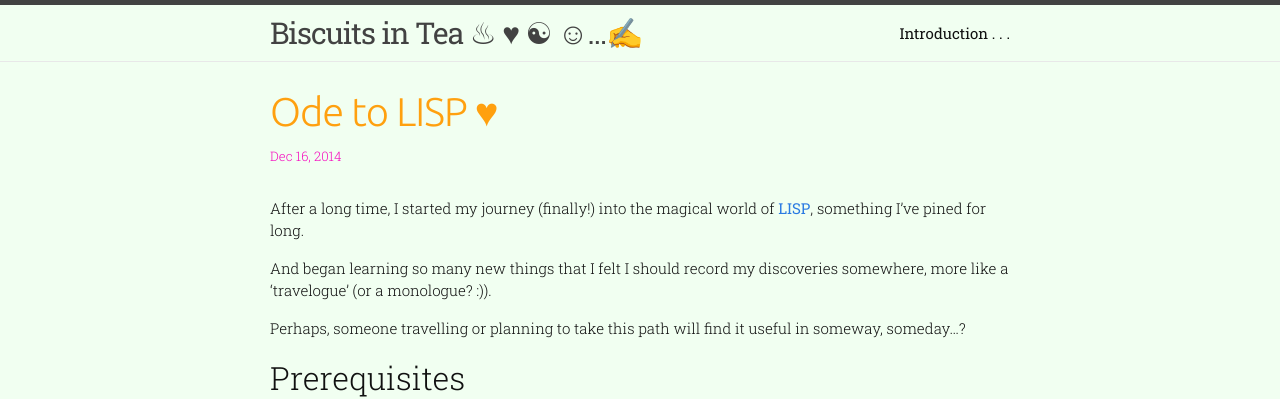
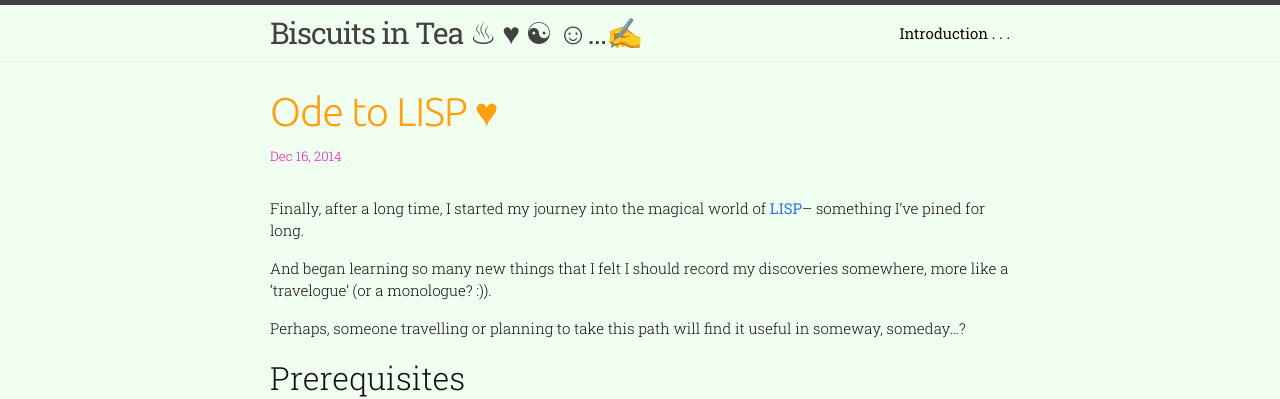
Before and after one commit to raghuugare/raghuugare.bkup, a Jekyll site: the page built from _posts/2014-12-16-ode_to_LISP.markdown, in a window 1280 px wide. Shown: the top 399 px of the page. Built offline with Jekyll 4.4.1, drawn with Linux system fonts in a browser that asks for light colours; some web fonts are replaced.

Commit message:
Small edit.
Small edit.

```diff
--- a/_posts/2014-12-16-ode_to_LISP.markdown
+++ b/_posts/2014-12-16-ode_to_LISP.markdown
@@ -7,7 +7,7 @@ categories: LISP
 
 ---
 
-After a long time, I started my journey (finally!) into the magical world of [LISP][link_LISP], something I've pined for long.
+Finally, after a long time, I started my journey into the magical world of [LISP][link_LISP]-- something I've pined for long.
 
 And began learning so many new things that I felt I should record my discoveries somewhere, more like a 'travelogue' (or a monologue? :)).
 
```
